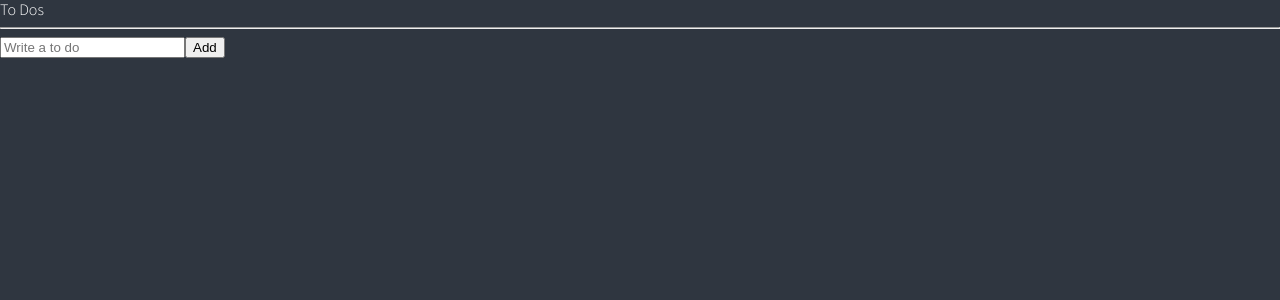
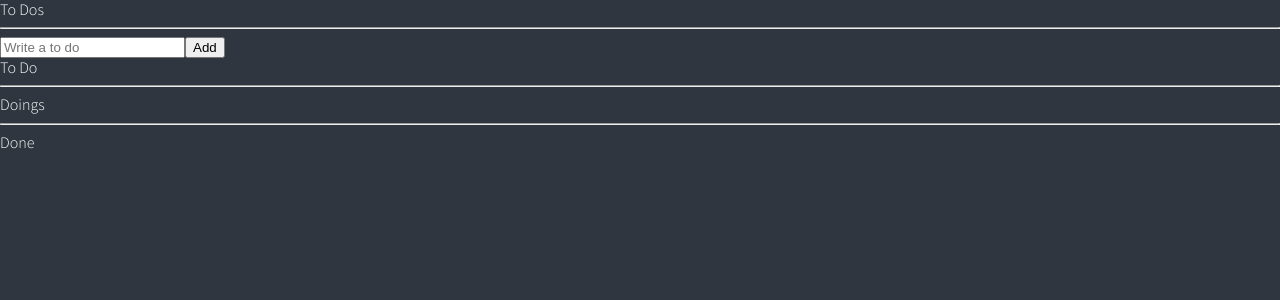
Before and after one commit to Yongveloper/react_recoil_todo_app, a React (Create React App) app: page / in a window 1280 px wide. Shown: the top 300 px of the page. Built offline with nearby package versions, Linux system fonts and the light colour scheme.

Commit message:
Selectors part One

```diff
--- a/src/atom.ts
+++ b/src/atom.ts
@@ -1,4 +1,4 @@
-import { atom } from 'recoil';
+import { atom, selector } from 'recoil';
 
 export interface IToDo {
   text: string;
@@ -10,3 +10,15 @@
   key: 'toDo',
   default: [],
 });
+
+export const toDoSelector = selector({
+  key: 'toDoSelector',
+  get: ({ get }) => {
+    const toDos = get(toDoState);
+    return [
+      toDos.filter((toDo) => toDo.category === 'TO_DO'),
+      toDos.filter((toDo) => toDo.category === 'DOING'),
+      toDos.filter((toDo) => toDo.category === 'DONE'),
+    ];
+  },
+});
--- a/src/components/ToDoList.tsx
+++ b/src/components/ToDoList.tsx
@@ -1,18 +1,32 @@
 import { useRecoilValue } from 'recoil';
-import { toDoState } from '../atom';
+import { toDoSelector } from '../atom';
 import CreateToDo from './CreateToDo';
 import ToDo from './ToDo';
 
 function ToDoList() {
-  const toDos = useRecoilValue(toDoState);
-  console.log(toDos);
+  const [toDo, doing, done] = useRecoilValue(toDoSelector);
   return (
     <div>
       <h1>To Dos</h1>
       <hr />
       <CreateToDo />
+      <h2>To Do</h2>
       <ul>
-        {toDos.map((toDo) => (
+        {toDo.map((toDo) => (
+          <ToDo key={toDo.id} {...toDo} />
+        ))}
+      </ul>
+      <hr />
+      <h2>Doings</h2>
+      <ul>
+        {doing.map((toDo) => (
+          <ToDo key={toDo.id} {...toDo} />
+        ))}
+      </ul>
+      <hr />
+      <h2>Done</h2>
+      <ul>
+        {done.map((toDo) => (
           <ToDo key={toDo.id} {...toDo} />
         ))}
       </ul>
```
